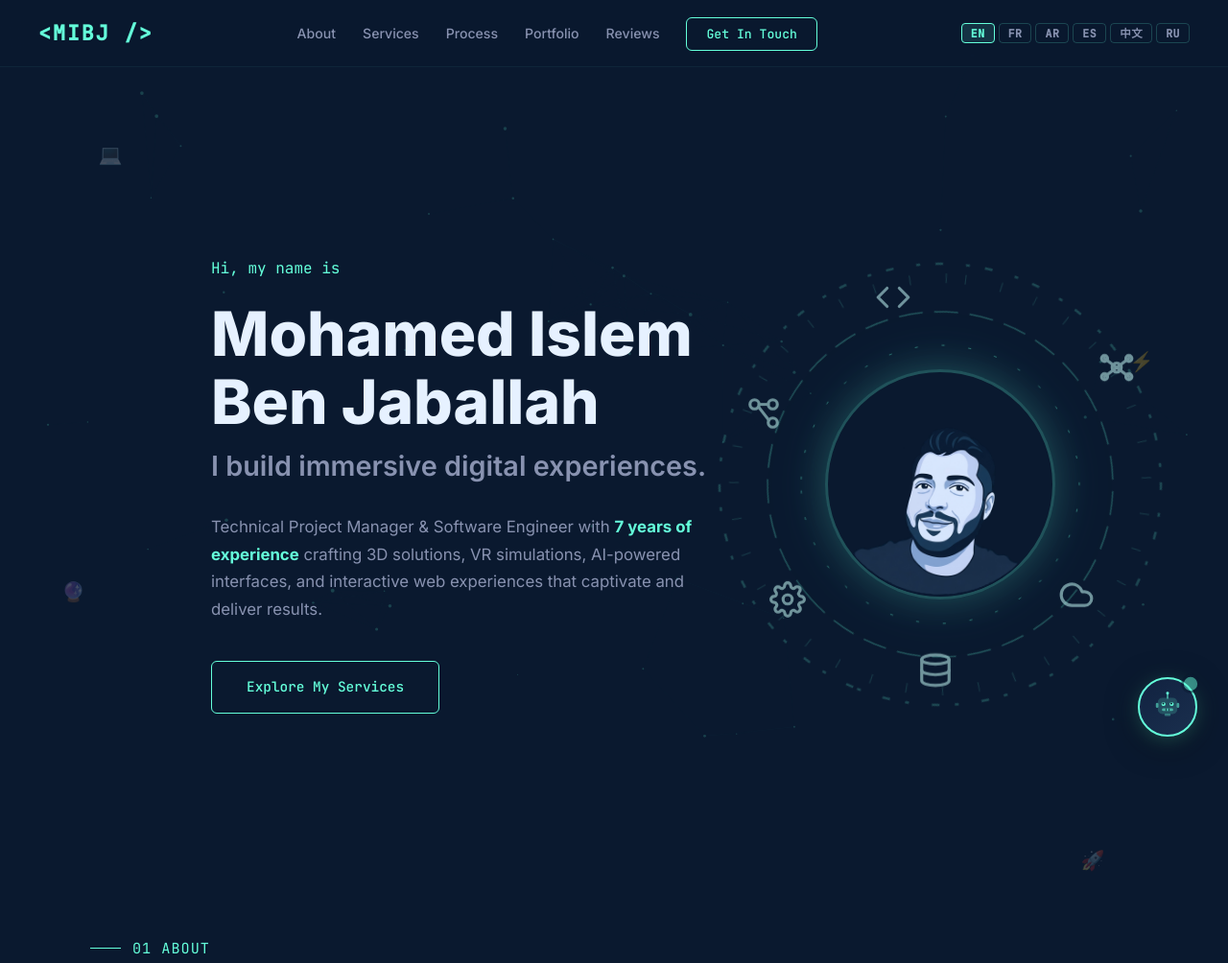
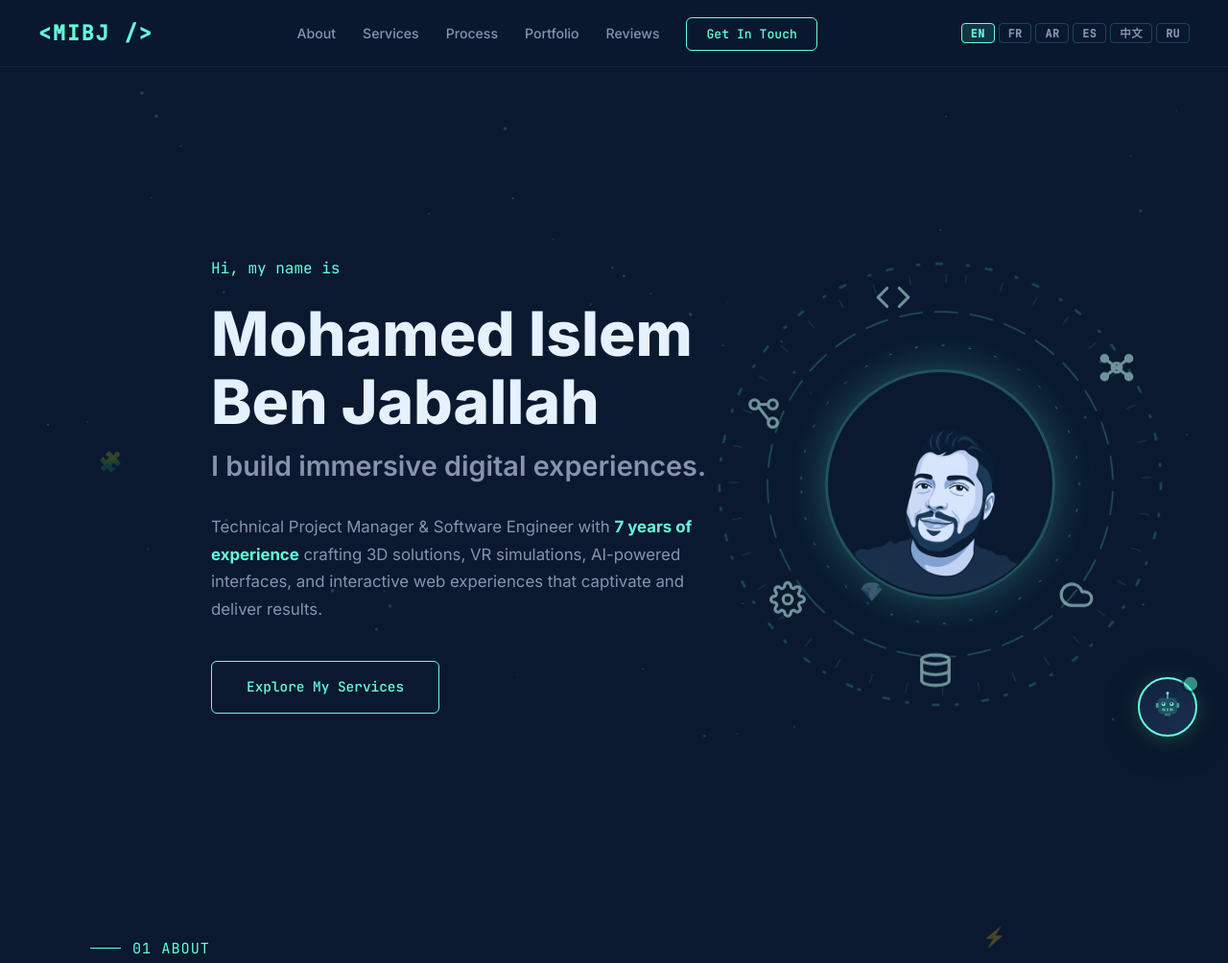
Before and after one commit to Mohamed-Islam-Ben-Jaballah/MIBJ, a website: page index.html in a window 1280 px wide. Shown: the top 1004 px of the page at 96% size. Drawn offline with Linux system fonts and the light colour scheme.

Commit message:
40 preset positions random 7 per load close bubble on lang change mobile bubble more transparent+wider

```diff
--- a/css/styles.css
+++ b/css/styles.css
@@ -1843,8 +1843,10 @@ iframe { max-width: 100%; }
 @media (max-width: 700px) {
   .profile-bubble {
     position: fixed; top: 50%; left: 50%;
-    transform: translate(-50%, -50%); max-width: 90vw; min-width: unset; width: 90%;
+    transform: translate(-50%, -50%); max-width: 94vw; min-width: unset; width: 94%;
+    background: rgba(13,27,46,.82);
   }
+  .profile-bubble .bubble-arrow { background: rgba(13,27,46,.82); }
   .profile-bubble.visible { animation: bubbleInMobile .35s ease; }
   @keyframes bubbleInMobile {
     0% { opacity: 0; transform: translate(-50%,-50%) scale(.92); }
--- a/index.html
+++ b/index.html
@@ -105,15 +105,6 @@
       </div>
     </div>
   </nav>
-
-  <!-- Hidden Emojis (collectible tokens) -->
-  <span class="hidden-emoji" style="top:18%;left:8%;">💻</span>
-  <span class="hidden-emoji" style="top:45%;left:92%;">⚡</span>
-  <span class="hidden-emoji" style="top:75%;left:5%;">🔮</span>
-  <span class="hidden-emoji" style="top:110%;left:88%;">🚀</span>
-  <span class="hidden-emoji" style="top:150%;left:12%;">🧩</span>
-  <span class="hidden-emoji" style="top:200%;left:85%;">💎</span>
-  <span class="hidden-emoji" style="top:260%;left:50%;">🎯</span>
 
   <!-- Token Counter -->
   <div class="token-counter" id="tokenCounter">
--- a/js/effects.js
+++ b/js/effects.js
@@ -57,7 +57,7 @@
 })();
 
 
-// ---- Hidden Emojis + Token Counter + Profile Bubble ----
+// ---- Hidden Emojis (40 preset positions, 7 random per load) + Token Counter + Profile Bubble ----
 (function () {
   var profileImg = document.getElementById('profileImg');
   var bubble = document.getElementById('profileBubble');
@@ -66,15 +66,49 @@
   var tokenCounter = document.getElementById('tokenCounter');
   var tokenCountEl = document.getElementById('tokenCount');
   var MAX_TOKENS = 7;
+  var EMOJI_CHARS = ['💻', '⚡', '🔮', '🚀', '🧩', '💎', '🎯'];
 
   var tokensFound = 0;
-  var hasSeenBubble = false;  // tracks if first-time bubble was shown
+  var hasSeenBubble = false;
   var emojis = [];
   var allUnlocked = false;
 
-  // Collect hidden emoji elements
-  document.querySelectorAll('.hidden-emoji').forEach(function (el) {
-    emojis.push(el);
+  // 40 preset positions (top%, left%)
+  var POSITIONS = [
+    [8,15], [12,78], [18,5], [25,92], [32,48], [40,10], [45,85], [50,55],
+    [58,8], [62,90], [70,35], [75,70], [82,3], [88,95], [95,20], [98,65],
+    [105,50], [112,12], [120,80], [128,42], [135,7], [142,88], [150,30], [158,72],
+    [165,18], [172,93], [180,48], [185,5], [192,82], [200,25], [210,75], [218,38],
+    [225,60], [232,15], [240,88], [248,45], [255,10], [262,95], [270,55], [278,30]
+  ];
+
+  // Randomly pick 7 unique positions
+  function pickPositions(count) {
+    var shuffled = POSITIONS.slice();
+    for (var i = shuffled.length - 1; i > 0; i--) {
+      var j = Math.floor(Math.random() * (i + 1));
+      var tmp = shuffled[i]; shuffled[i] = shuffled[j]; shuffled[j] = tmp;
+    }
+    return shuffled.slice(0, count);
+  }
+
+  // Create hidden emoji elements
+  function createEmojis() {
+    var chosen = pickPositions(MAX_TOKENS);
+    for (var i = 0; i < MAX_TOKENS; i++) {
+      var el = document.createElement('span');
+      el.className = 'hidden-emoji';
+      var pos = chosen[i];
+      el.style.top = pos[0] + '%';
+      el.style.left = pos[1] + '%';
+      el.textContent = EMOJI_CHARS[i];
+      document.body.appendChild(el);
+      emojis.push(el);
+      setupEmoji(el);
+    }
+  }
+
+  function setupEmoji(el) {
     el.addEventListener('click', function () {
       if (el.classList.contains('found')) return;
       el.classList.add('found');
@@ -85,7 +119,6 @@
         showCongrats();
       }
     });
-    // Hover glow
     el.addEventListener('mouseenter', function () {
       el.style.opacity = '1';
       el.style.textShadow = '0 0 20px #64ffda, 0 0 40px #64ffda';
@@ -96,7 +129,9 @@
         el.style.textShadow = 'none';
       }
     });
-  });
+  }
+
+  createEmojis();
 
   function updateCounter() {
     if (tokenCountEl) tokenCountEl.textContent = tokensFound;
@@ -159,6 +194,12 @@
 
   if (bubbleClose) bubbleClose.addEventListener('click', closeBubble);
 
+  // Close bubble when language changes
+  var langObserver = new MutationObserver(function () {
+    if (bubble && bubble.classList.contains('visible')) closeBubble();
+  });
+  langObserver.observe(document.documentElement, { attributes: true, attributeFilter: ['data-lang'] });
+
   // ---- Profile click handler ----
   if (profileImg) {
     profileImg.addEventListener('click', function (e) {
```
